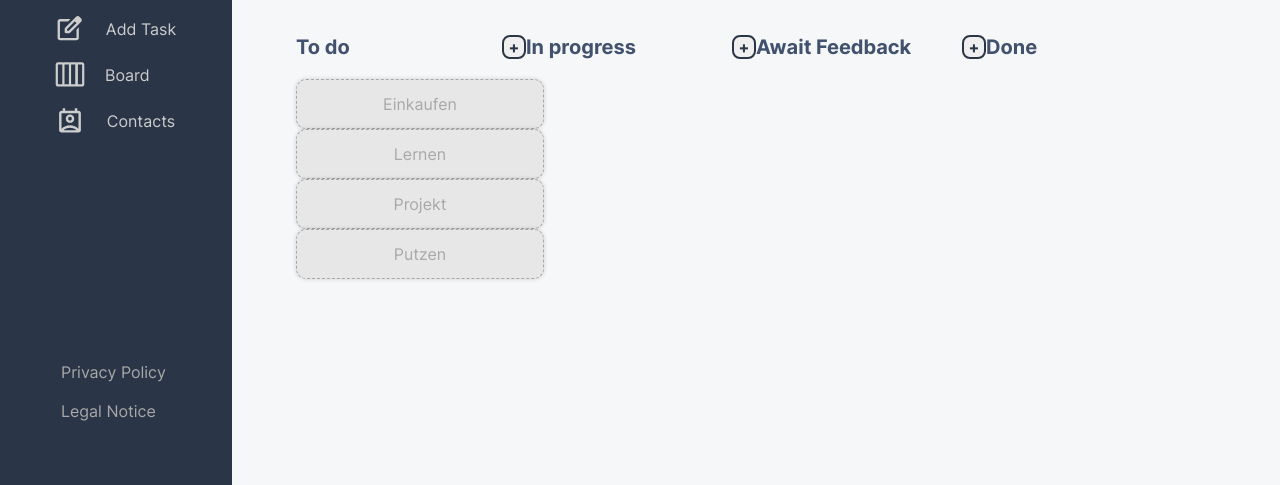
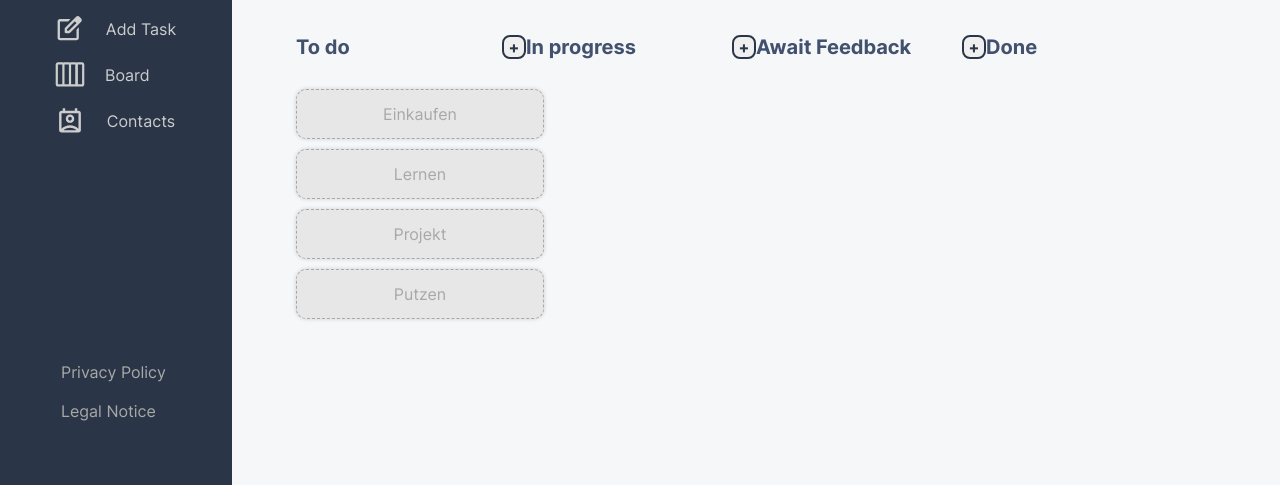
Before and after one commit to Rondarik/Join, a plain HTML site: page board/board.html in a window 1280 px wide. Shown: the part 315-800 px from the top of the page. Drawn offline with Linux system fonts and the light colour scheme.

Commit message:
board drop fertig

```diff
--- a/board/board.css
+++ b/board/board.css
@@ -177,6 +177,7 @@ input::placeholder{
     line-height: 19.2px;
     color: #A8A8A8;
     cursor: pointer;
+    margin-top: 10px;
 }
 .task_progress{
     width: 210px;
--- a/board/board.html
+++ b/board/board.html
@@ -50,7 +50,7 @@
             </div>
         </div>
         <div class="content_container">
-            <div class="content_column" id="todo" ondrop="moveTo('todo')" ondragover="allowDrop(event)"></div>
+            <div class="content_column" id="todo" ondrop="moveTo('ToDo')" ondragover="allowDrop(event)"></div>
                 <!-- <div class="task_todo" draggable="true" ondragstart="drag(event)">No tasks to do</div>
             </div> -->
             <div class="content_column" id="progress" ondrop="moveTo('progress')" ondragover="allowDrop(event)"></div>
```
